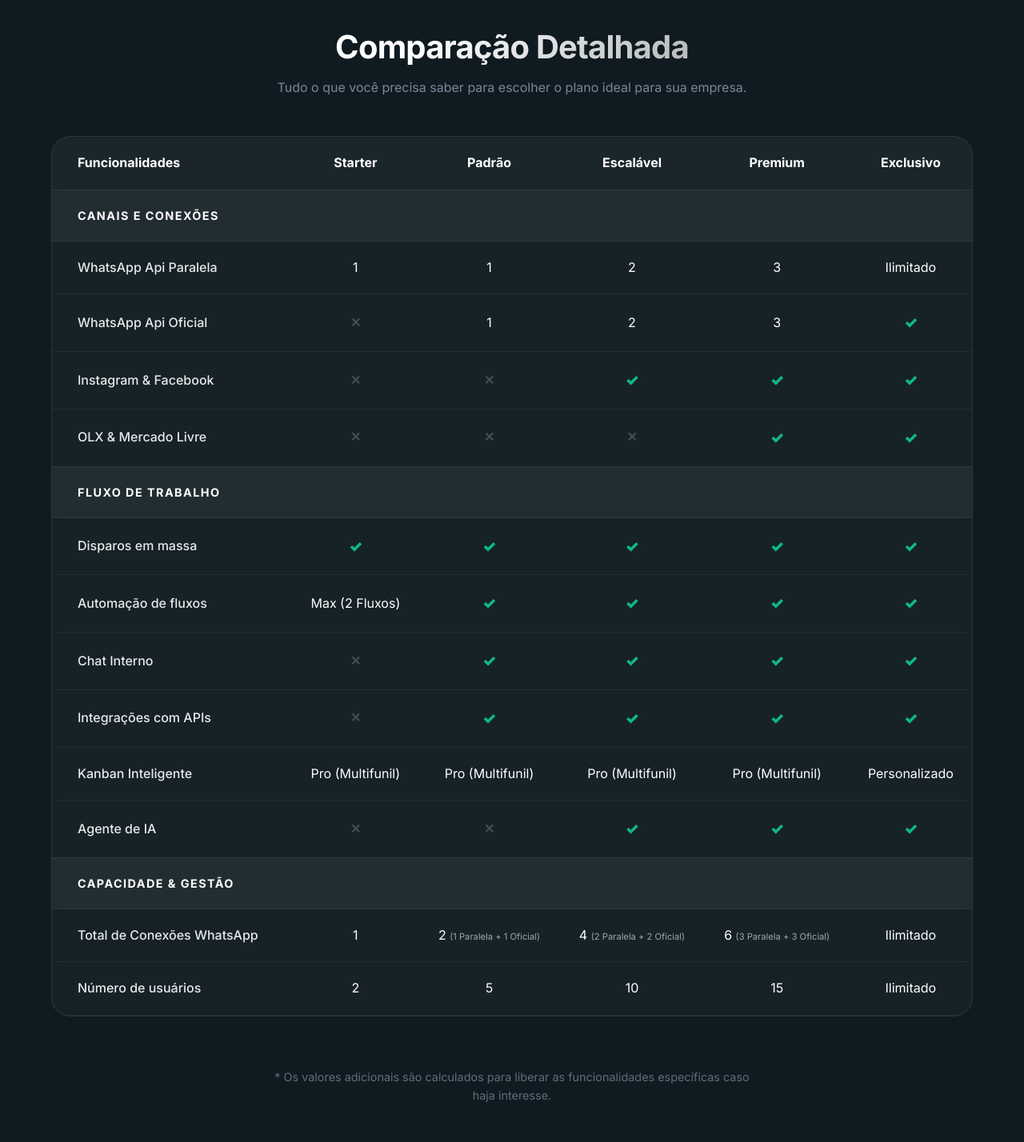
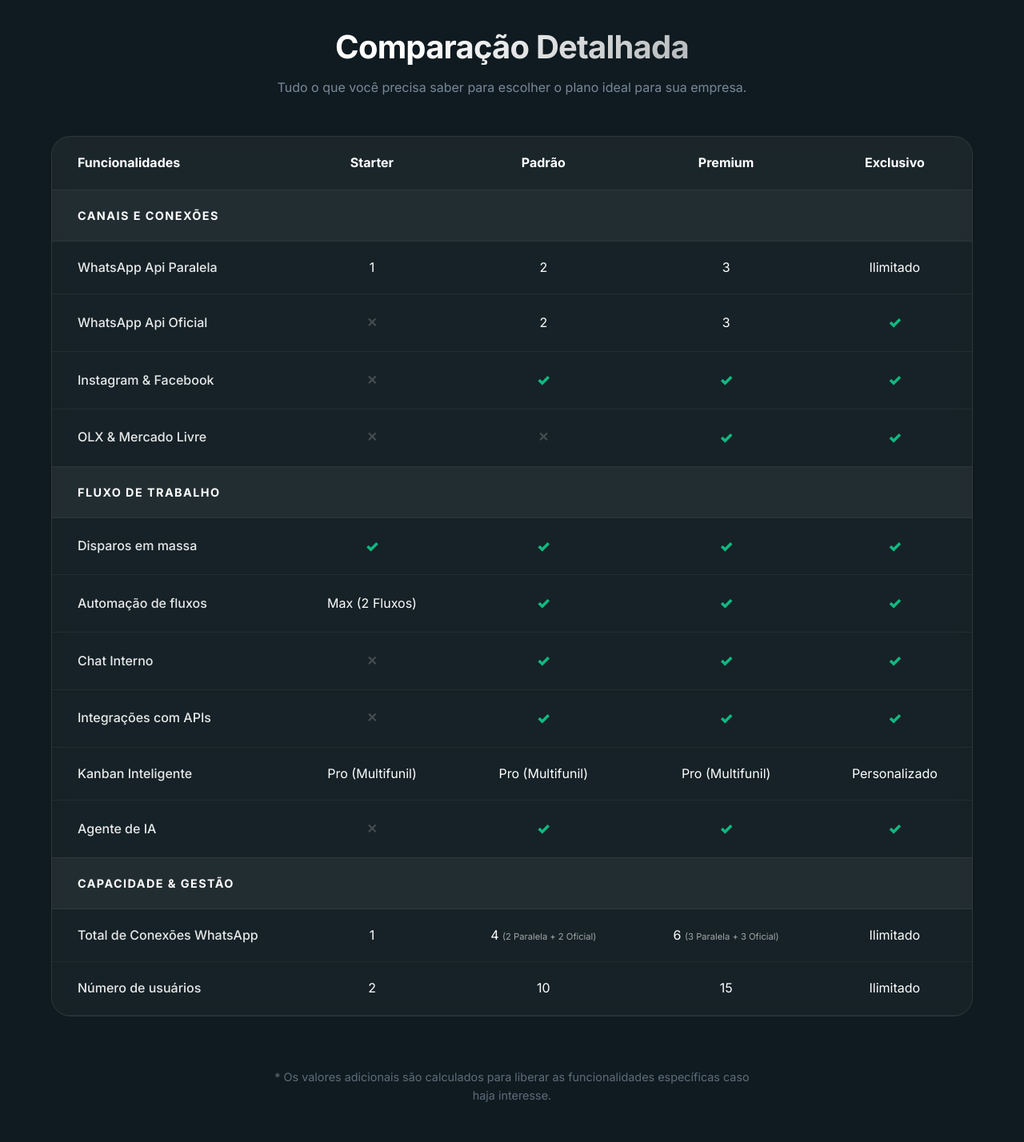
Before and after one commit to gabrielpiment/Flux1, a Nuxt app: page /precos in a window 1280 px wide. Shown: the part 2328-3756 px from the top of the page at 80% size. Built offline with nearby package versions, Linux system fonts and the light colour scheme.

Commit message:
feat: simplify pricing plans by merging Escalável into Padrão

```diff
--- a/app/components/PricingTable.vue
+++ b/app/components/PricingTable.vue
@@ -12,7 +12,6 @@
                         <th class="feature-col">Funcionalidades</th>
                         <th>Starter</th>
                         <th>Padrão</th>
-                        <th>Escalável</th>
                         <th>Premium</th>
                         <th>Exclusivo</th>
                     </tr>
@@ -21,11 +20,10 @@
                 <!-- Canais e Conexões -->
                 <tbody>
                     <tr class="category-row">
-                        <td colspan="6">Canais e Conexões</td>
+                        <td colspan="5">Canais e Conexões</td>
                     </tr>
                     <tr>
                         <td class="feature-name">WhatsApp Api Paralela</td>
-                        <td>1</td>
                         <td>1</td>
                         <td>2</td>
                         <td>3</td>
@@ -34,7 +32,6 @@
                     <tr>
                         <td class="feature-name">WhatsApp Api Oficial</td>
                         <td><span class="cross-icon">✕</span></td>
-                        <td>1</td>
                         <td>2</td>
                         <td>3</td>
                         <td><span class="check-icon">✓</span></td>
@@ -42,14 +39,12 @@
                     <tr>
                         <td class="feature-name">Instagram & Facebook</td>
                         <td><span class="cross-icon">✕</span></td>
-                        <td><span class="cross-icon">✕</span></td>
                         <td><span class="check-icon">✓</span></td>
                         <td><span class="check-icon">✓</span></td>
                         <td><span class="check-icon">✓</span></td>
                     </tr>
                     <tr>
                         <td class="feature-name">OLX & Mercado Livre</td>
-                        <td><span class="cross-icon">✕</span></td>
                         <td><span class="cross-icon">✕</span></td>
                         <td><span class="cross-icon">✕</span></td>
                         <td><span class="check-icon">✓</span></td>
@@ -60,11 +55,10 @@
                 <!-- Fluxo de Trabalho -->
                 <tbody>
                     <tr class="category-row">
-                        <td colspan="6">Fluxo de Trabalho</td>
+                        <td colspan="5">Fluxo de Trabalho</td>
                     </tr>
                     <tr>
                         <td class="feature-name">Disparos em massa</td>
-                        <td><span class="check-icon">✓</span></td>
                         <td><span class="check-icon">✓</span></td>
                         <td><span class="check-icon">✓</span></td>
                         <td><span class="check-icon">✓</span></td>
@@ -76,12 +70,10 @@
                         <td><span class="check-icon">✓</span></td>
                         <td><span class="check-icon">✓</span></td>
                         <td><span class="check-icon">✓</span></td>
-                        <td><span class="check-icon">✓</span></td>
                     </tr>
                     <tr>
                         <td class="feature-name">Chat Interno</td>
                         <td><span class="cross-icon">✕</span></td>
-                        <td><span class="check-icon">✓</span></td>
                         <td><span class="check-icon">✓</span></td>
                         <td><span class="check-icon">✓</span></td>
                         <td><span class="check-icon">✓</span></td>
@@ -92,11 +84,9 @@
                         <td><span class="check-icon">✓</span></td>
                         <td><span class="check-icon">✓</span></td>
                         <td><span class="check-icon">✓</span></td>
-                        <td><span class="check-icon">✓</span></td>
                     </tr>
                     <tr>
                         <td class="feature-name">Kanban Inteligente</td>
-                        <td>Pro (Multifunil)</td>
                         <td>Pro (Multifunil)</td>
                         <td>Pro (Multifunil)</td>
                         <td>Pro (Multifunil)</td>
@@ -104,7 +94,6 @@
                     </tr>
                     <tr>
                         <td class="feature-name">Agente de IA</td>
-                        <td><span class="cross-icon">✕</span></td>
                         <td><span class="cross-icon">✕</span></td>
                         <td><span class="check-icon">✓</span></td>
                         <td><span class="check-icon">✓</span></td>
@@ -115,12 +104,11 @@
                 <!-- Gestão -->
                 <tbody>
                     <tr class="category-row">
-                        <td colspan="6">Capacidade & Gestão</td>
+                        <td colspan="5">Capacidade & Gestão</td>
                     </tr>
                     <tr>
                         <td class="feature-name">Total de Conexões WhatsApp</td>
                         <td>1</td>
-                        <td>2 <small style="opacity: 0.6; font-size: 0.7rem">(1 Paralela + 1 Oficial)</small></td>
                         <td>4 <small style="opacity: 0.6; font-size: 0.7rem">(2 Paralela + 2 Oficial)</small></td>
                         <td>6 <small style="opacity: 0.6; font-size: 0.7rem">(3 Paralela + 3 Oficial)</small></td>
                         <td>Ilimitado</td>
@@ -128,7 +116,6 @@
                     <tr>
                         <td class="feature-name">Número de usuários</td>
                         <td>2</td>
-                        <td>5</td>
                         <td>10</td>
                         <td>15</td>
                         <td>Ilimitado</td>
```
